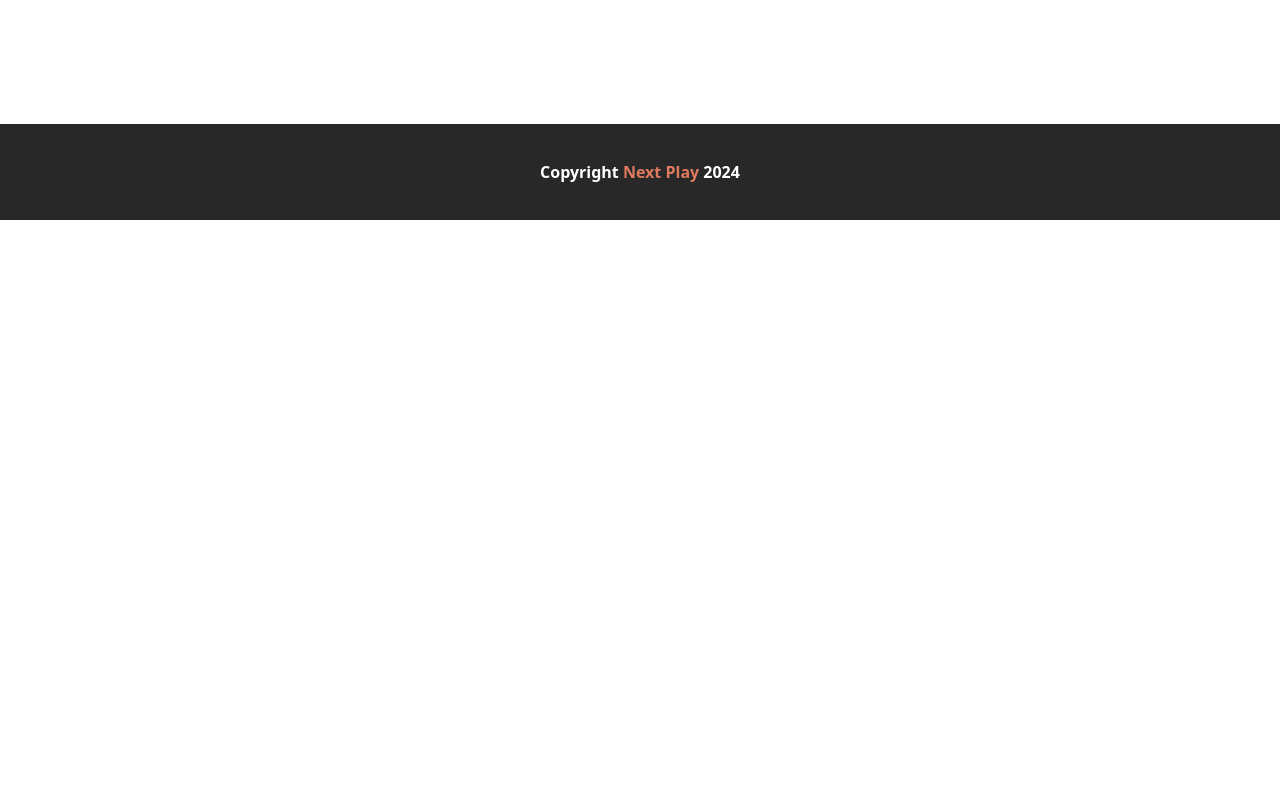
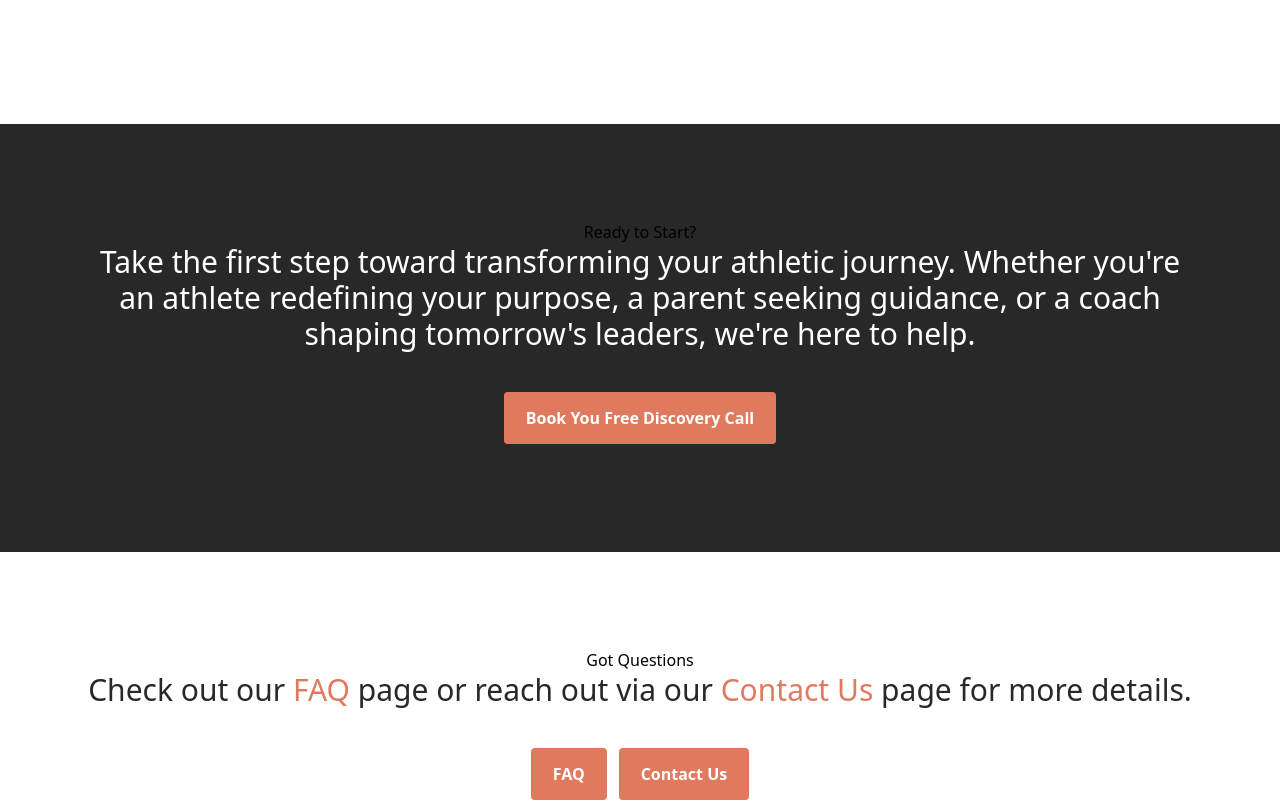
Before and after one commit to drethedevjs/next-play, a Vue app: page / in a window 1280 px wide. Shown: the part 2340-3142 px from the top of the page. Before the commit the page ends 2560 px from the top, so only its background shows below. Built offline with nearby package versions, Linux system fonts and the light colour scheme.

Commit message:
Added call to actions component and added it to the home page.

```diff
--- /dev/null
+++ b/src/components/CallToAction.vue
@@ -0,0 +1,29 @@
+<template>
+  <section>
+    <div id="cta-container">
+      <header>
+        <slot name="header"></slot>
+      </header>
+      <slot name="body"></slot>
+      <slot name="action"></slot>
+    </div>
+  </section>
+</template>
+
+<style scoped>
+#cta-container {
+  @apply lg:py-24 py-24 sm:px-20 px-8 text-center;
+}
+
+p {
+  @apply text-3xl text-white mb-10
+}
+
+.btn {
+  @apply bg-secondary hover:bg-transparent text-white border-2 border-secondary transition-colors py-3 px-5 mb-3 rounded font-bold;
+}
+
+.spec-container {
+    @apply lg:py-52 py-24 sm:px-20 px-8;
+  }
+</style>
--- a/src/views/Home.vue
+++ b/src/views/Home.vue
@@ -1,4 +1,5 @@
 <script setup lang="ts">
+import CallToAction from '../components/CallToAction.vue';
 import Hero from '../components/Hero.vue';
 import Specialties from '../components/Specialties.vue';
 </script>
@@ -6,4 +7,51 @@ import Specialties from '../components/Specialties.vue';
 <template>
   <Hero />
   <Specialties />
+  <CallToAction class="bg-dark">
+    <template #header>
+      <h1 class="pane-header">Ready to Start?</h1>
+    </template>
+    <template #body>
+      <p class="text-white">Take the first step toward transforming your athletic journey.
+        Whether you're an athlete redefining your purpose, a parent seeking guidance,
+        or a coach shaping tomorrow's leaders, we're here to help.
+      </p>
+    </template>
+    <template #action>
+      <button class="btn ready-btn">Book You Free Discovery Call</button>
+    </template>
+  </CallToAction>
+
+  <CallToAction>
+    <template #header>
+      <h1 class="pane-header">Got Questions</h1>
+    </template>
+    <template #body>
+      <p class="text-dark">
+        Check out our <span class="text-secondary">FAQ</span> page or reach out via our <span class="text-secondary">Contact Us</span> page for more details.
+      </p>
+    </template>
+    <template #action>
+      <button class="btn action-btn mr-3">FAQ</button>
+      <button class="btn action-btn">Contact Us</button>
+    </template>
+  </CallToAction>
 </template>
+
+<style scoped>
+  p {
+    @apply text-3xl mb-10
+  }
+
+  .btn {
+    @apply transition-colors sm:py-3 sm:px-5 sm:text-base py-5 px-7 text-3xl mb-3 rounded font-bold hover:bg-transparent;
+  }
+
+  .ready-btn {
+    @apply bg-secondary text-white border-2 border-secondary;
+  }
+
+  .action-btn {
+    @apply bg-secondary text-white hover:text-dark border-2 border-secondary;
+  }
+</style>
```
